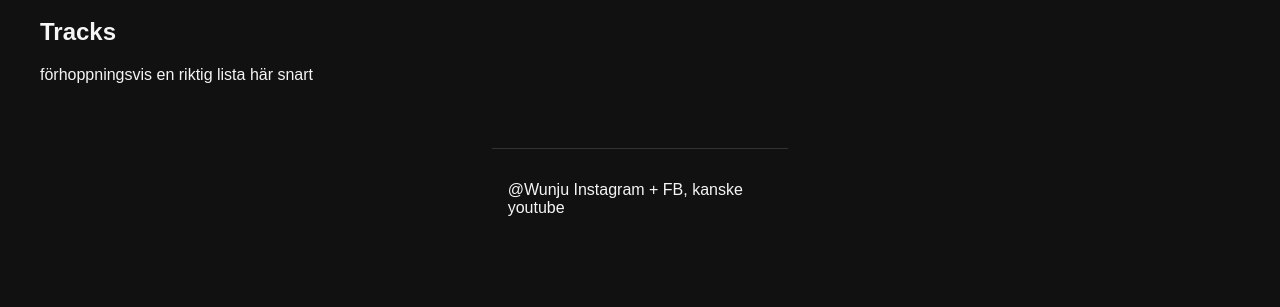
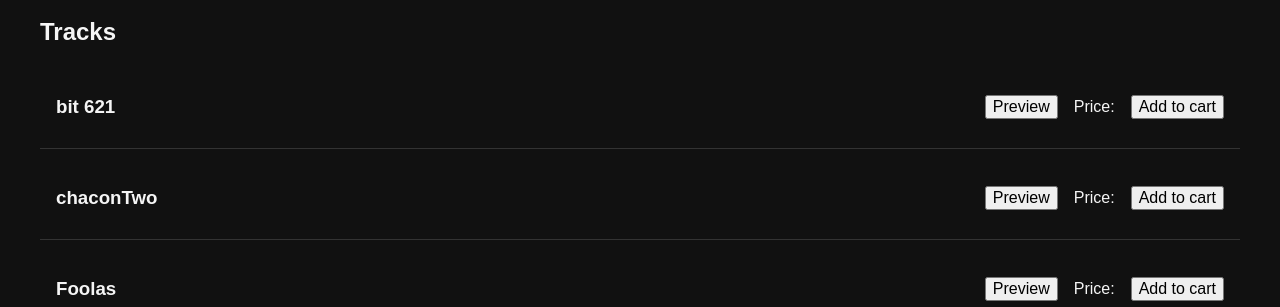
Before and after one commit to Harald-Wallin/wunjustore_deploy, a React (Vite) app in the folder client/: page /albums/1 in a window 1280 px wide. Shown: the part 645-952 px from the top of the page. Before the commit the page ends 894 px from the top, so only its background shows below. Built offline with nearby package versions, Linux system fonts and the light colour scheme.

Commit message:
feat: init BeatList-component

```diff
--- a/client/src/App.jsx
+++ b/client/src/App.jsx
@@ -1,4 +1,7 @@
 import AppRoutes from "./routes/AppRoutes";
+
+//styling
+import "./album.css";
 
 function App(){
   return (
--- a/client/src/album.css
+++ b/client/src/album.css
@@ -49,3 +49,46 @@
     grid-template-columns: 1fr;
   }
 }
+
+
+/*Beats*/
+
+.beat-list {
+  display: flex;
+  flex-direction: column;
+  gap: 0.5rem;
+}
+
+.beat-row {
+  display: flex;
+  align-items: center;
+  justify-content: space-between;
+  gap: 2rem;
+
+  padding: 1rem;
+
+  border-bottom: 1px solid #333333;
+}
+
+.beat-row_info {
+  display: flex;
+  align-items: center;
+  gap: 1rem;
+}
+
+.beat-row_info h3 {
+  margin: 0;
+}
+
+.beat-row_actions {
+  display: flex;
+  align-items: center;
+  gap: 1rem;
+}
+
+@media (max-width: 650px) {
+  .beat-row {
+    align-items: flex-start;
+    flex-direction: column;
+  }
+}
--- /dev/null
+++ b/client/src/components/BeatList.jsx
@@ -0,0 +1,19 @@
+import BeatRow from "./BeatRow";
+
+function BeatList({beats}){
+    if (beats.length === 0){
+        return (
+            <p>This album doesn't have any beats (yet..?)</p>
+        );
+    };
+
+    return(
+        <div className="beat-list">
+            {beats.map((currentBeat) => (
+                <BeatRow key={currentBeat.id} beat={currentBeat} />
+            ))};
+        </div>
+    );
+};
+
+export default BeatList;
--- a/client/src/pages/BrowseMusicPage.jsx
+++ b/client/src/pages/BrowseMusicPage.jsx
@@ -1,8 +1,5 @@
 import AlbumCard from "../components/AlbumCard";
 import mockAlbums from "../data/mockAlbums";
-
-//styling
-import "../album.css";
 
 function BrowseMusicPage(){
     return(
--- a/client/src/pages/TrackListPage.jsx
+++ b/client/src/pages/TrackListPage.jsx
@@ -1,15 +1,17 @@
 import {Link, useParams} from "react-router-dom";
+
 import mockAlbums from "../data/mockAlbums";
+import BeatList from "../components/BeatList";
 
 function TrackListPage(){
 
     const {albumId}=useParams();
 
     const album = mockAlbums.find(
-        (album) => album.id == Number(albumId)
+        (currentAlbum) => currentAlbum.id == Number(albumId)
     );
 
-    {/*Litet "säkerhetsuppfång" ifal */}
+    {/*Litet catch */}
     if(!album){
         return(
             <section>
@@ -34,7 +36,7 @@ function TrackListPage(){
             </button>
 
             <h2>Tracks</h2>
-            <p>förhoppningsvis en riktig lista här snart</p>
+            <BeatList beats={album.beats} />
         </section>
     );
 };
```
